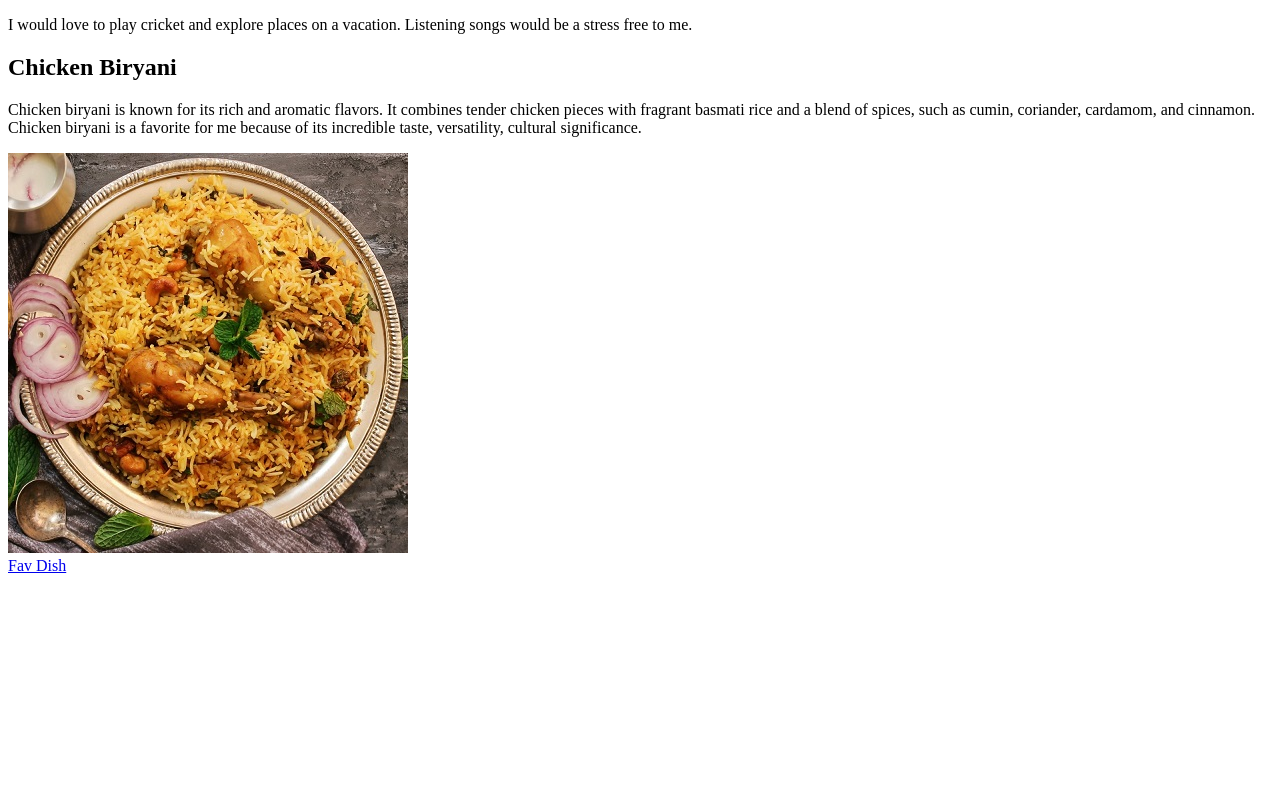
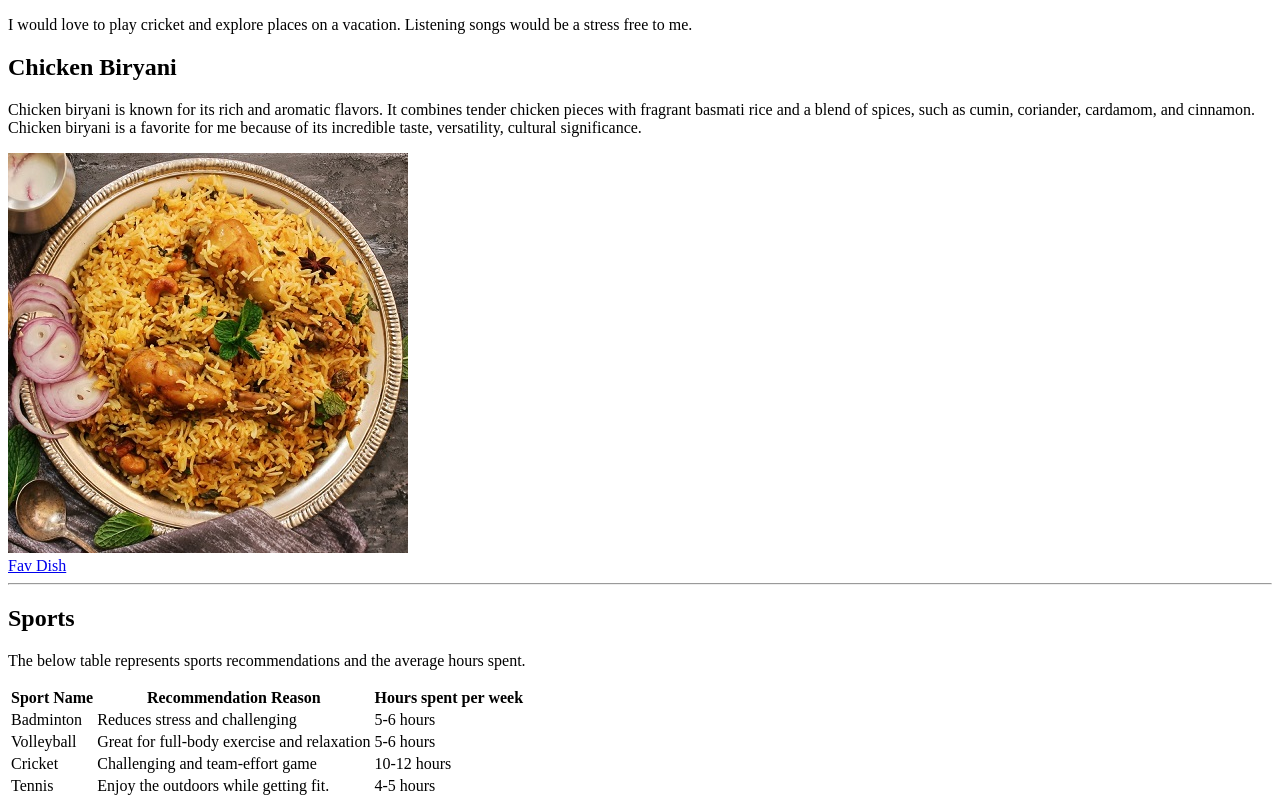
Before and after one commit to 44-563-WebApps-F23/44563-webapps-f23-assignment3-venkuu09, a plain HTML site: page mystats.html in a window 1280 px wide. Drawn offline with Linux system fonts and the light colour scheme.

Commit message:
Added Sports recommendations table

```diff
--- a/mystats.html
+++ b/mystats.html
@@ -13,5 +13,37 @@
     <img src="chicken biryani.jpg"><br>
     <a href="chicken biryani.jpg">Fav Dish</a>
 
+    <hr>
+    <h2>Sports</h2>
+    <p>The below table represents sports recommendations and the average hours spent.</p>
+    <table>
+        <tr>
+            <th>Sport Name</th>
+            <th>Recommendation Reason</th>
+            <th>Hours spent per week</th>
+        </tr>
+        <tr>
+            <td>Badminton</td>
+            <td>Reduces stress and challenging</td>
+            <td>5-6 hours</td>
+        </tr>
+        <tr>
+            <td>Volleyball</td>
+            <td>Great for full-body exercise and relaxation</td>
+            <td>5-6 hours</td>
+        </tr>
+        <tr>
+            <td>Cricket</td>
+            <td>Challenging and team-effort game</td>
+            <td>10-12 hours</td>
+        </tr>
+        <tr>
+            <td>Tennis</td>
+            <td>Enjoy the outdoors while getting fit.</td>
+            <td>4-5 hours</td>
+        </tr>
+
+    </table>
+
 </body>
 </html>
```
